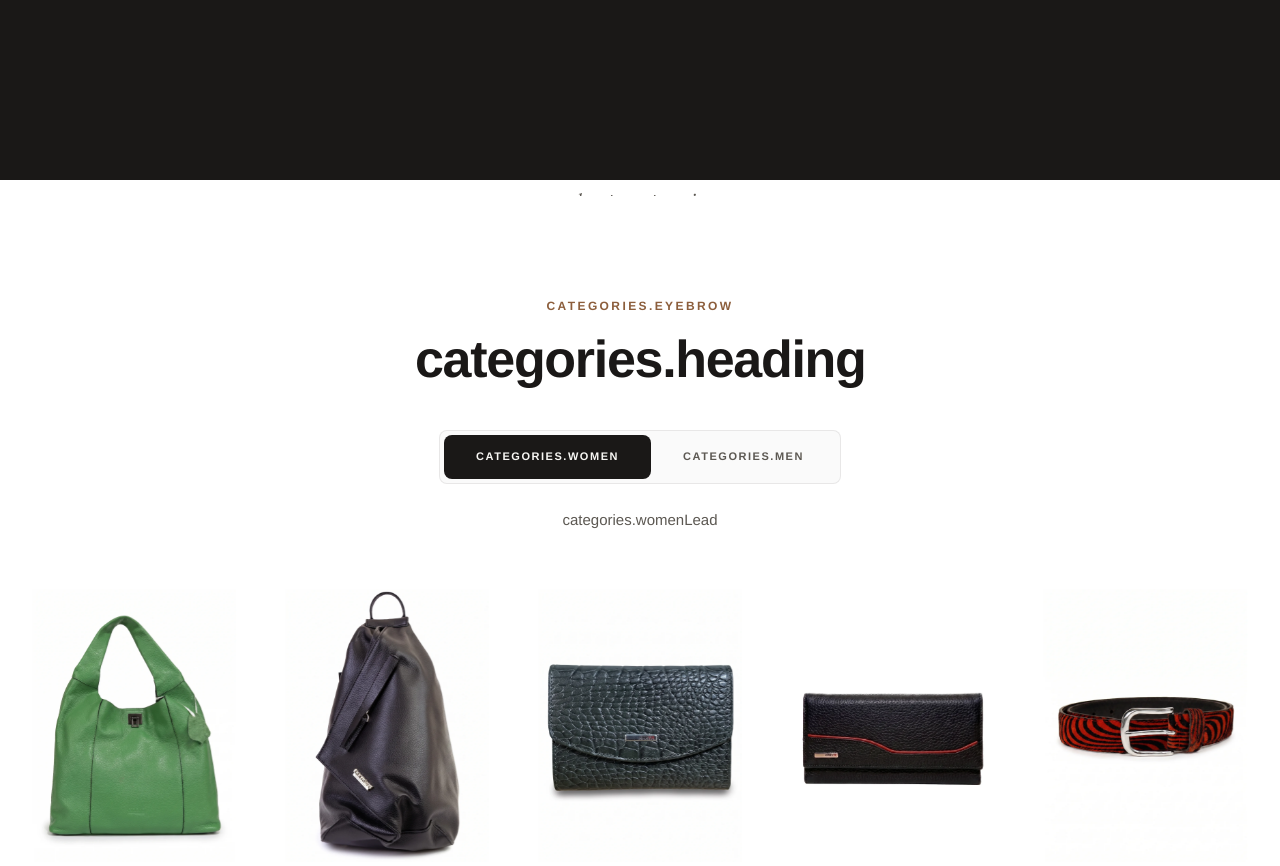
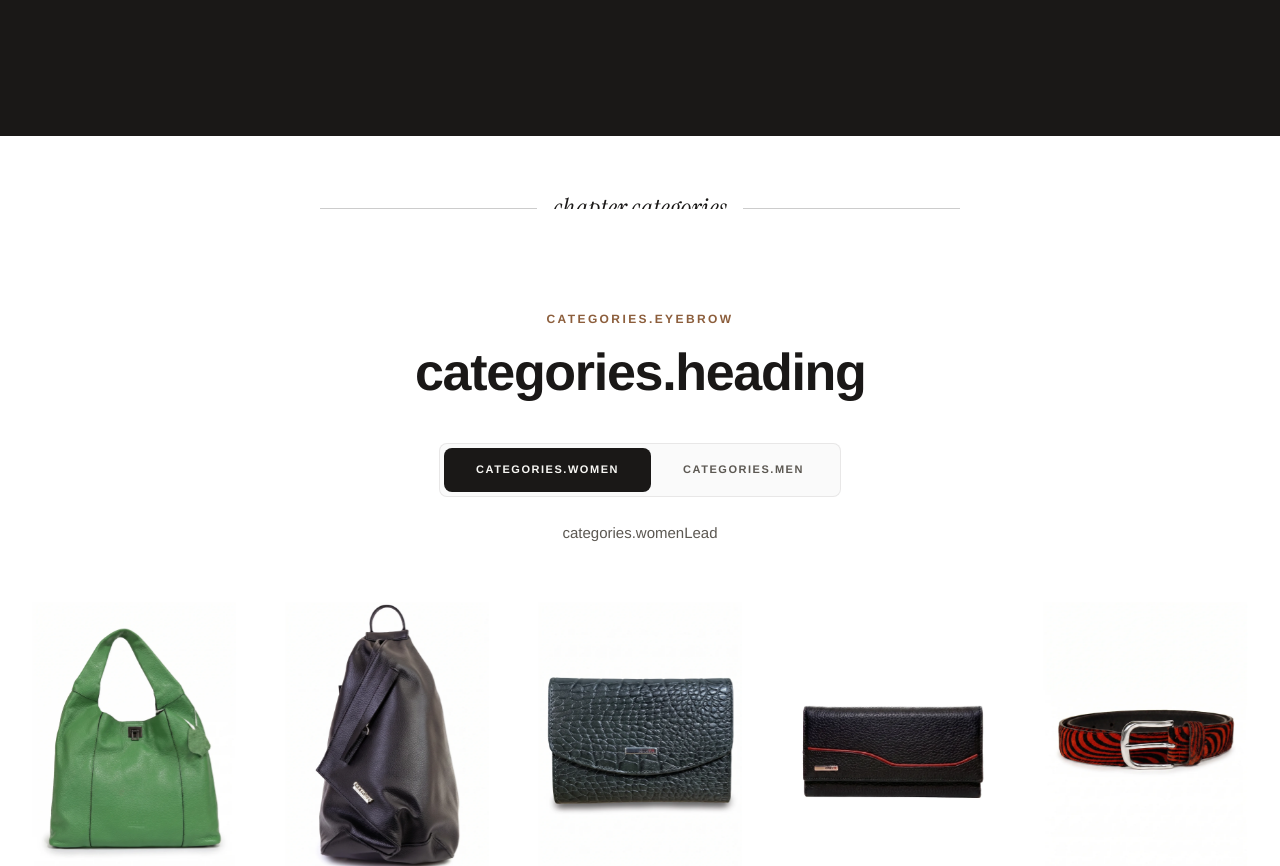
Before and after one commit to COMBINATORR/karya-boutique, a React (Vite) app: page / in a window 1280 px wide. Shown: the part 1500-2366 px from the top of the page. Built offline with nearby package versions, Linux system fonts and the light colour scheme; the HTML template or start-up script is replaced by a standard one; a web font is replaced by a local one.

Commit message:
Fix chapter titles: stack above sticky hero, stronger contrast

```diff
--- a/src/App.jsx
+++ b/src/App.jsx
@@ -32,6 +32,8 @@ export default function App() {
       <main>
         <Hero />
 
+        {/* z-10 stack: sits above sticky hero so chapter titles aren't "masked" under pin */}
+        <div className="relative z-10 bg-[var(--bg-primary)]">
           <ChapterTitle titleKey="chapter.categories" />
           <Collections />
 
@@ -50,6 +52,7 @@ export default function App() {
 
           <ChapterTitle titleKey="chapter.location" />
           <Contact />
+        </div>
       </main>
 
       <Footer />
--- a/src/index.css
+++ b/src/index.css
@@ -1158,10 +1158,14 @@ body {
 
 /* ——— Chapter titles (book rhythm between sections) ——— */
 .chapter-title {
+  position: relative;
+  z-index: 1;
   display: flex;
   justify-content: center;
-  padding: clamp(2rem, 5vw, 3.25rem) 1.25rem clamp(0.75rem, 2vw, 1.25rem);
+  padding: clamp(2.25rem, 5.5vw, 3.5rem) 1.25rem clamp(1rem, 2.5vw, 1.5rem);
   background: var(--bg-primary);
+  /* solid paint — never let sticky hero show through */
+  isolation: isolate;
 }
 
 .chapter-title--dark {
@@ -1171,19 +1175,19 @@ body {
 .chapter-title__inner {
   display: flex;
   align-items: center;
-  gap: 0.85rem;
-  width: min(100%, 36rem);
+  gap: 1rem;
+  width: min(100%, 40rem);
 }
 
 .chapter-title__rule {
   flex: 1 1 auto;
   height: 1px;
   min-width: 1.5rem;
-  background: rgba(26, 24, 23, 0.12);
+  background: rgba(26, 24, 23, 0.22);
 }
 
 .chapter-title--dark .chapter-title__rule {
-  background: rgba(248, 247, 244, 0.14);
+  background: rgba(248, 247, 244, 0.28);
 }
 
 .chapter-title__label {
@@ -1192,16 +1196,19 @@ body {
   font-family: var(--font-serif);
   font-style: italic;
   font-weight: 400;
-  font-size: clamp(1.05rem, 2.6vw, 1.35rem);
-  line-height: 1.3;
+  font-size: clamp(1.25rem, 3.2vw, 1.65rem);
+  line-height: 1.25;
   letter-spacing: 0.01em;
   text-align: center;
-  color: var(--text-secondary);
+  /* Full charcoal — was too ghostly as secondary on white */
+  color: var(--text-primary);
+  opacity: 1;
   text-wrap: balance;
+  -webkit-font-smoothing: antialiased;
 }
 
 .chapter-title--dark .chapter-title__label {
-  color: rgba(248, 247, 244, 0.72);
+  color: var(--text-light);
 }
 
 /* ——— Concierge bar (bottom) ——— */
```
Lines whose indentation alone changed are shown as unchanged.
